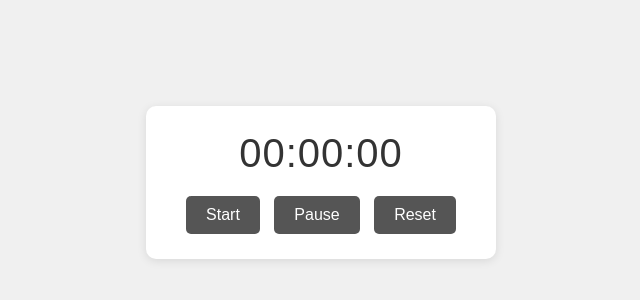
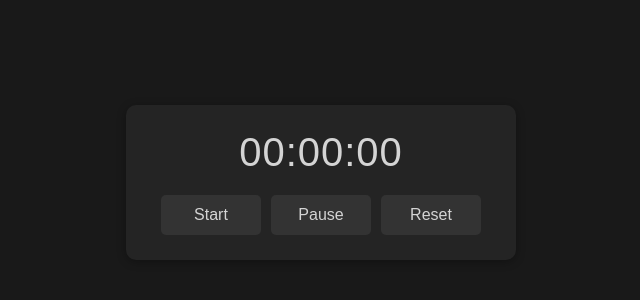
Before and after one commit to Bahadorrj/stopwatch-widget, a plain HTML site: page index.html in a window 1280 px wide. Shown: the part 218-518 px from the top of the page, without its empty margins (319-959 px from the left). Drawn offline with Linux system fonts and the light colour scheme.

Commit message:
Enhance color palette to dark mode matching Notion color codes

```diff
--- a/index.html
+++ b/index.html
@@ -6,46 +6,52 @@
     <meta name="viewport" content="width=device-width, initial-scale=1">
     <title>Minimalistic Stopwatch Widget</title>
     <style>
-        /* Grayish Palette and Minimalistic Design */
+        /* Base styling using the specified grayish palette */
         body {
             margin: 0;
             display: flex;
             justify-content: center;
             align-items: center;
             height: 100vh;
-            background-color: #f0f0f0;
+            background-color: #191919;
             font-family: Arial, sans-serif;
+            color: #D4D4D4;
         }
 
         .stopwatch {
-            background-color: #ffffff;
+            background-color: #242424;
             padding: 25px 35px;
             border-radius: 10px;
-            box-shadow: 0 2px 10px rgba(0, 0, 0, 0.1);
+            box-shadow: 0 2px 10px rgba(0, 0, 0, 0.3);
             text-align: center;
         }
 
         .display {
             font-size: 2.5rem;
-            color: #333333;
             margin-bottom: 20px;
             letter-spacing: 1px;
         }
 
+        .button-container {
+            display: flex;
+            justify-content: center;
+            gap: 10px;
+        }
+
         button {
-            padding: 10px 20px;
-            margin: 0 5px;
+            width: 100px;
+            height: 40px;
             border: none;
             border-radius: 5px;
-            background-color: #555555;
-            color: #ffffff;
+            background-color: #333333;
+            color: #D4D4D4;
             font-size: 1rem;
             cursor: pointer;
             transition: background-color 0.3s ease;
         }
 
         button:hover {
-            background-color: #444444;
+            background-color: #4d4d4d;
         }
     </style>
 </head>
@@ -53,9 +59,11 @@
 <body>
     <div class="stopwatch">
         <div class="display" id="display">00:00:00</div>
-        <button id="startBtn">Start</button>
-        <button id="pauseBtn">Pause</button>
-        <button id="resetBtn">Reset</button>
+        <div class="button-container">
+            <button id="startBtn">Start</button>
+            <button id="pauseBtn">Pause</button>
+            <button id="resetBtn">Reset</button>
+        </div>
     </div>
 
     <script>
@@ -66,7 +74,7 @@
         const pauseBtn = document.getElementById('pauseBtn');
         const resetBtn = document.getElementById('resetBtn');
 
-        // Format the time into HH:MM:SS
+        // Convert elapsed time in milliseconds to a formatted string (HH:MM:SS)
         function timeToString(time) {
             const hours = Math.floor(time / 3600000);
             const minutes = Math.floor((time % 3600000) / 60000);
```
